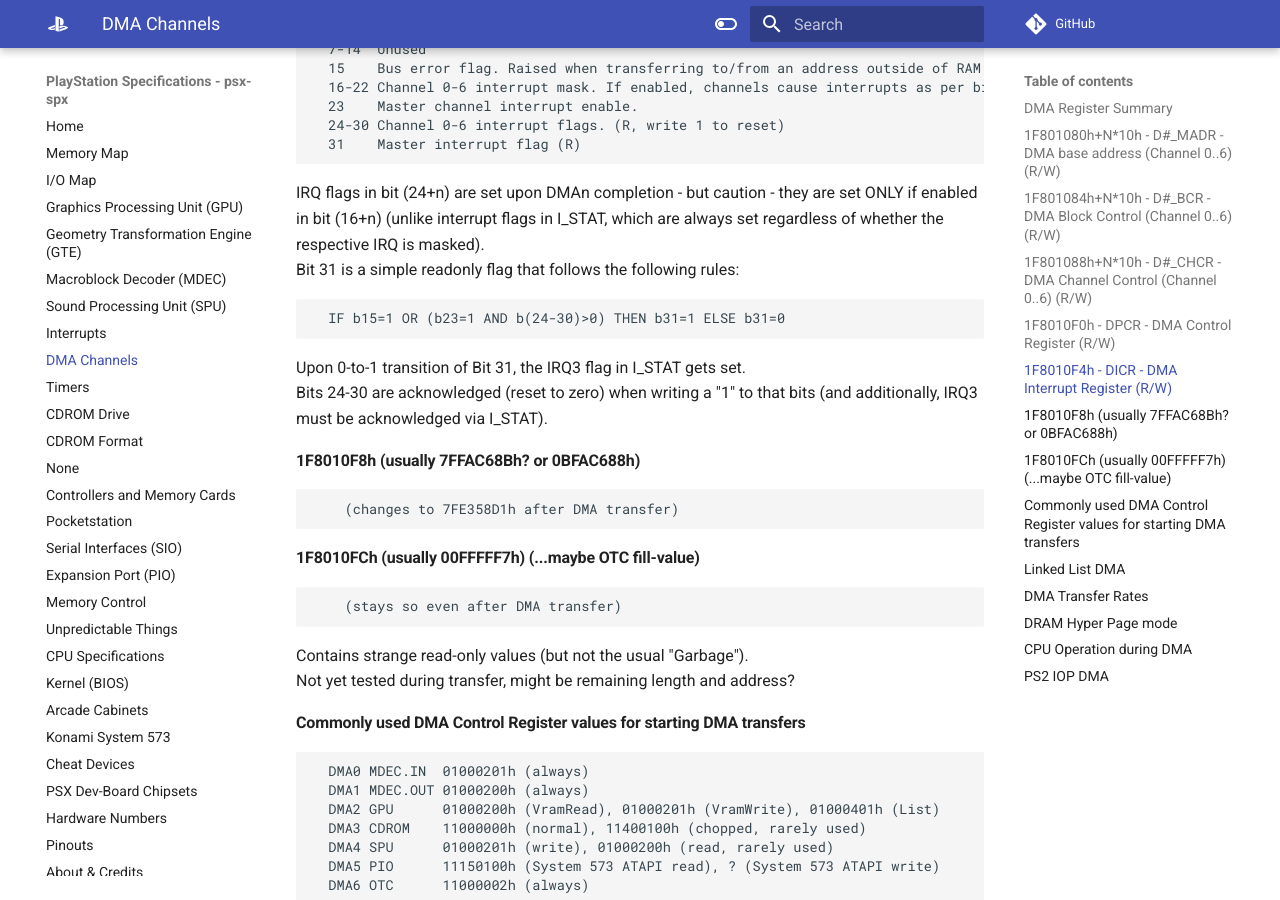
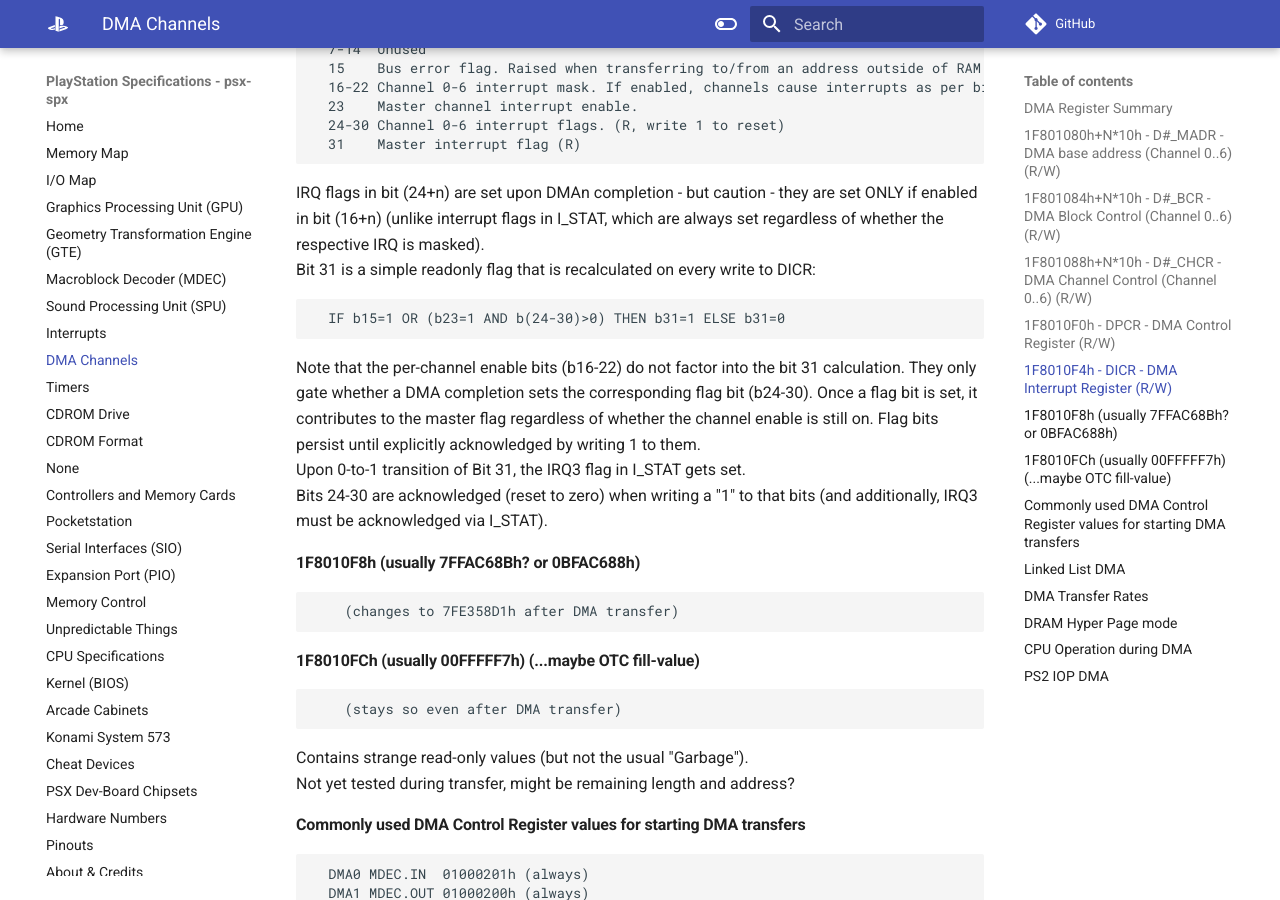
Before and after one commit to psx-spx/psx-spx.github.io, an MkDocs documentation site: the page built from docs/dmachannels.md, in a window 1280 px wide and 900 px high, scrolled down 2818 px. Built offline with MkDocs 1.6.1 and Material for MkDocs 9.7.7, drawn with Linux system fonts in a browser that asks for light colours; comment, search, counter and statistics services are not loaded.

Commit message:
Clarify DICR master flag (bit 31) behavior
- Note that bit 31 is recalculated on every write to DICR
- Clarify that per-channel enable bits (b16-22) only gate whether a DMA completion sets the flag, not the master flag calculation itself
- Flag bits persist until acknowledged regardless of enable state

Signed-off-by: Nicolas 'Pixel' Noble <nicolas@nobis-crew.org>

````diff
--- a/docs/dmachannels.md
+++ b/docs/dmachannels.md
@@ -132,10 +132,15 @@ priority setting, then the priority is determined by the channel number
 IRQ flags in bit (24+n) are set upon DMAn completion - but caution - they are
 set ONLY if enabled in bit (16+n) (unlike interrupt flags in I_STAT, which are
 always set regardless of whether the respective IRQ is masked).<br/>
-Bit 31 is a simple readonly flag that follows the following rules:<br/>
+Bit 31 is a simple readonly flag that is recalculated on every write to DICR:<br/>
 ```
   IF b15=1 OR (b23=1 AND b(24-30)>0) THEN b31=1 ELSE b31=0
 ```
+Note that the per-channel enable bits (b16-22) do not factor into the bit 31
+calculation. They only gate whether a DMA completion sets the corresponding flag
+bit (b24-30). Once a flag bit is set, it contributes to the master flag
+regardless of whether the channel enable is still on. Flag bits persist until
+explicitly acknowledged by writing 1 to them.<br/>
 Upon 0-to-1 transition of Bit 31, the IRQ3 flag in I\_STAT gets set.<br/>
 Bits 24-30 are acknowledged (reset to zero) when writing a "1" to that bits (and
 additionally, IRQ3 must be acknowledged via I\_STAT).<br/>
````
